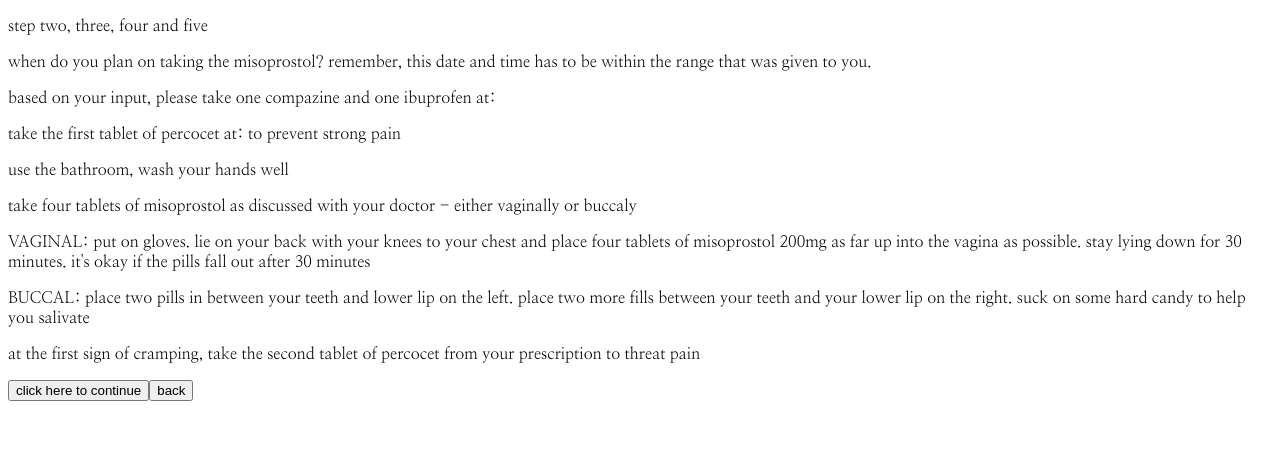
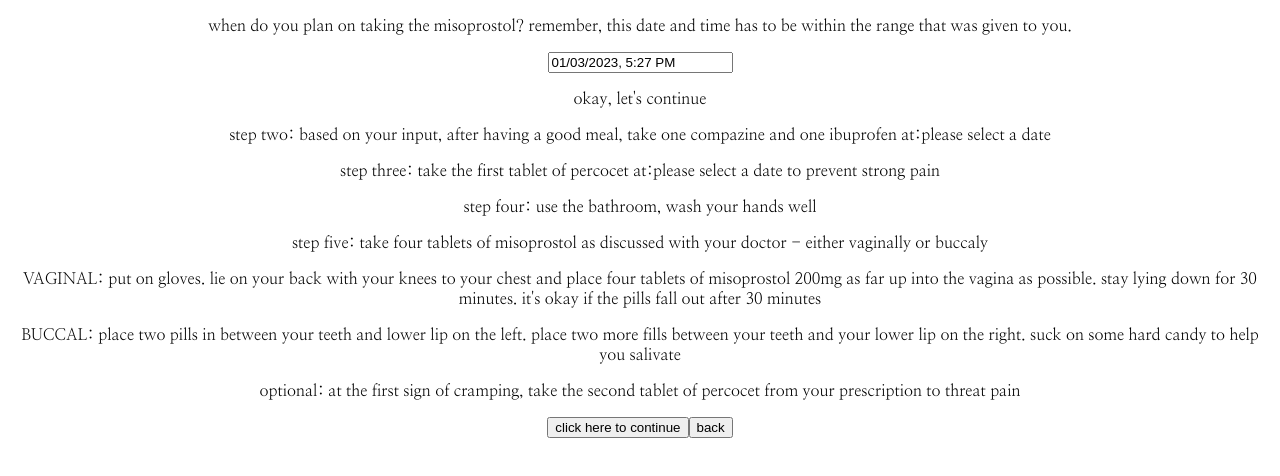
Before and after one commit to lilyshowlader/mifemiso, a React (Create React App) app: page /instructions in a window 1280 px wide. Shown: the top 476 px of the page. Built offline with nearby package versions, Linux system fonts and the light colour scheme.

Commit message:
add instructions date picker, add pill functions

```diff
--- a/src/App.css
+++ b/src/App.css
@@ -1,10 +1,7 @@
-
-
 body {
   font-family: 'Nanum Myeongjo', serif;
   height: 40vmin;
 }
-
 
 .logo {
   font-size: 7rem;
@@ -14,3 +11,15 @@ body {
   height: 100%;
   text-align: center;
 }
+
+.pilldescription-container {
+  text-align: center;
+}
+
+.mife-container {
+  text-align: center;
+}
+
+.instructions-container {
+  text-align: center;
+}
--- a/src/Components/Instructions/Instructions.jsx
+++ b/src/Components/Instructions/Instructions.jsx
@@ -1,21 +1,77 @@
 import { Link } from "react-router-dom"
+import { useState } from "react";
+import DatePicker from "react-datepicker";
+import "react-datepicker/dist/react-datepicker.css";
+
 function Instructions () {
-  return (
-    <>
-    <p>step two, three, four and five</p>
-    <p>when do you plan on taking the misoprostol? remember, this date and time has to be within the range that was given to you.
-    </p>
-    <p>based on your input, please take one compazine and one ibuprofen at: </p>
-    <p>take the first tablet of percocet at: to prevent strong pain</p>
-    <p>use the bathroom, wash your hands well</p>
-    <p>take four tablets of misoprostol as discussed with your doctor - either vaginally or buccaly</p>
-    <p>VAGINAL: put on gloves. lie on your back with your knees to your chest and place four tablets of misoprostol 200mg as far up into the vagina as possible. stay lying down for 30 minutes. it's okay if the pills fall out after 30 minutes</p>
-    <p>BUCCAL: place two pills in between your teeth and lower lip on the left. place two more fills between your teeth and your lower lip on the right. suck on some hard candy to help you salivate</p>
-    <p>at the first sign of cramping, take the second tablet of percocet from your prescription to threat pain</p>
+  const [selectedMisoDate, setSelectedMisoDate] = useState(new Date());
+  const [startCompazineDate, setCompazineDate] = useState(null)
+  const [startPercocetDate, setPercocetDate] = useState(null)
+
+  function calculateCompazineDate(date) {
+    const newDate = new Date(date);
+    newDate.setFullYear(date.getFullYear());
+    newDate.setMonth(date.getMonth());
+    newDate.setDate(date.getDate());
+    newDate.setHours(date.getHours());
+    newDate.setMinutes(date.getMinutes() - 30);
+    return newDate;
+  }
+
+  function calculatePercocetDate(date) {
+    const newDate = new Date(date);
+    newDate.setFullYear(date.getFullYear());
+    newDate.setMonth(date.getMonth());
+    newDate.setDate(date.getDate());
+    newDate.setHours(date.getHours());
+    newDate.setMinutes(date.getMinutes() + 30);
+    return newDate;
+  }
+
+  const handleDateChange = (date) => {
+    setSelectedMisoDate(date);
+    setCompazineDate(calculateCompazineDate(date))
+    setPercocetDate(calculatePercocetDate(date));
+  };
 
 
 
+  return (
+    <>
+    <div className='instructions-container'>
+    <p>when do you plan on taking the misoprostol? remember, this date and time has to be within the range that was given to you.
+    </p>
+    <DatePicker
+        selected={selectedMisoDate}
+        onChange={handleDateChange}
+        showTimeSelect
+        dateFormat="Pp"
+    />
+    <p>okay, let's continue</p>
+    <p>step two: based on your input, after having a good meal, take one compazine and one ibuprofen at:
+      {startCompazineDate ? startCompazineDate.toLocaleString("en-US", {
+        year: "numeric",
+        month: "short",
+        day: "numeric",
+        hour: "numeric",
+        minute: "numeric",
+        hour12: true,
+      }) : "please select a date"} </p>
 
+    <p>step three: take the first tablet of percocet at:
+      {startPercocetDate ? startPercocetDate.toLocaleString("en-US", {
+        year: "numeric",
+        month: "short",
+        day: "numeric",
+        hour: "numeric",
+        minute: "numeric",
+        hour12: true,
+      }) : "please select a date"} to prevent strong pain</p>
+    <p>step four: use the bathroom, wash your hands well</p>
+    <p>step five: take four tablets of misoprostol as discussed with your doctor - either vaginally or buccaly</p>
+    <p>VAGINAL: put on gloves. lie on your back with your knees to your chest and place four tablets of misoprostol 200mg as far up into the vagina as possible. stay lying down for 30 minutes. it's okay if the pills fall out after 30 minutes</p>
+    <p>BUCCAL: place two pills in between your teeth and lower lip on the left. place two more fills between your teeth and your lower lip on the right. suck on some hard candy to help you salivate</p>
+    <p>optional: at the first sign of cramping, take the second tablet of percocet from your prescription to threat pain</p>
     <p></p>
     <Link to="/okaynotokay">
       <button type="button">
@@ -27,6 +83,7 @@ function Instructions () {
       back
       </button>
     </Link>
+    </div>
   </>
   )
 }
--- a/src/Components/Mife/Mife.jsx
+++ b/src/Components/Mife/Mife.jsx
@@ -39,6 +39,7 @@ function Mife() {
 
   return (
     <>
+      <div className='mife-container'>
       <p>step one</p>
       <p>what time do you plan on taking mifepristone?</p>
       <p>(the first pill)</p>
@@ -81,8 +82,8 @@ function Mife() {
       <Link to="/pilldescription">
         <button type="button">back</button>
         </Link>
-
-        </>
+      </div>
+    </>
   );
 }
 
--- a/src/Components/Pill Description/PillDescription.jsx
+++ b/src/Components/Pill Description/PillDescription.jsx
@@ -2,6 +2,8 @@ import { Link } from "react-router-dom"
 function PillDescription () {
   return (
     <>
+    <div className='pilldescription-container'>
+
     <p>here is a list of all the medications that were given to you</p>
     <p>mifepristone</p>
     <p>mifepristone is the first pill you will take during this process. mifepristone works by stopping the supply of hormones that maintains the interior of the uterus. without these hormones, the uterus cannot support the pregnancy and the contents of the uterus are expelled.</p>
@@ -18,6 +20,7 @@ function PillDescription () {
       click here to continue
       </button>
     </Link>
+    </div>
     </>
   )
 }
```
